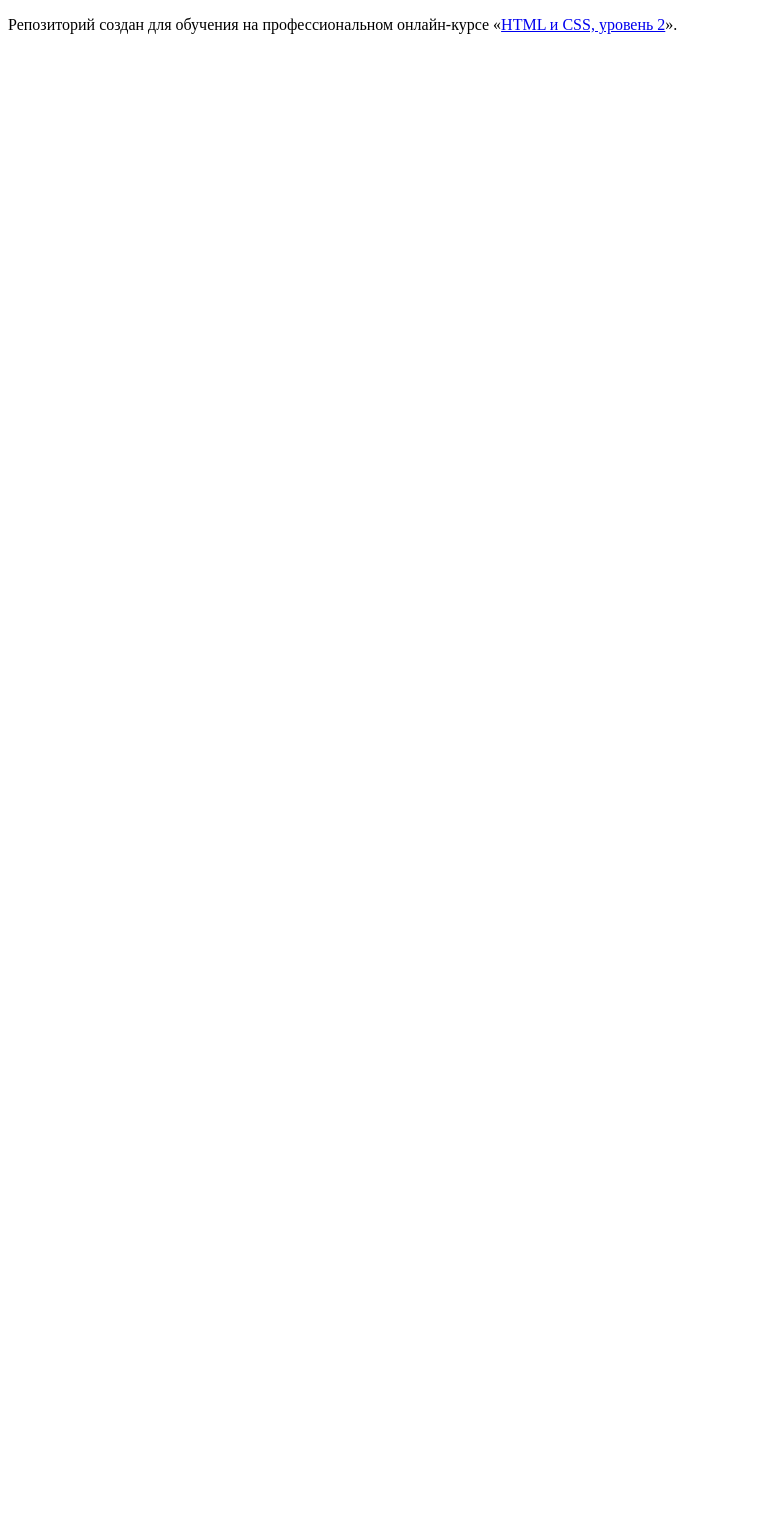
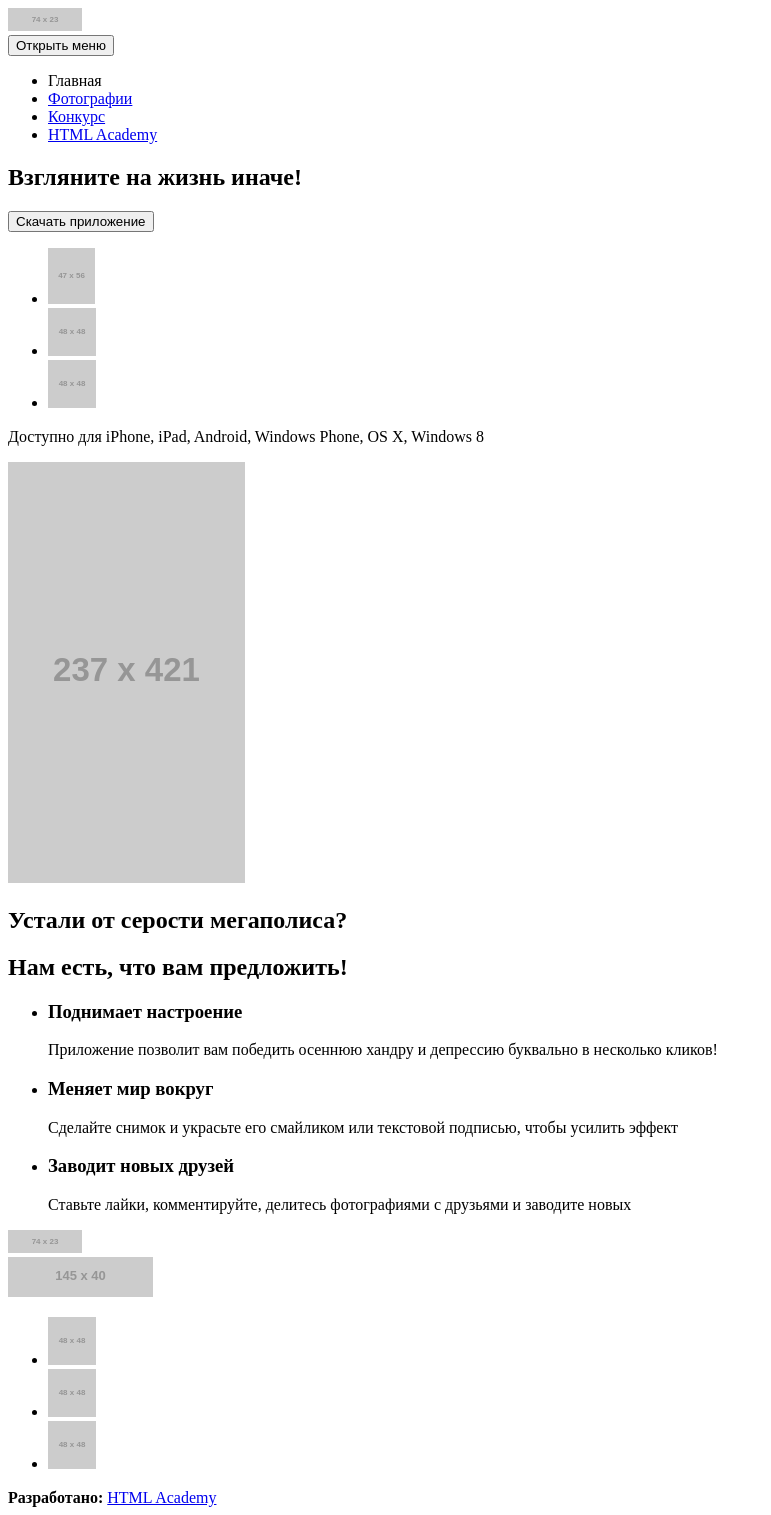
Before and after one commit to irrbd/326243-pink-20, a website: page source/index.html in a window 1280 px wide. Shown: the whole page, without its empty margins (0-771 px from the left). Before the commit the page ends 800 px from the top, so only its background shows below. Drawn offline with Linux system fonts and the light colour scheme; placeholder pictures from the web are drawn by us.

Commit message:
Добавлена базовая разметка для основных страниц

```diff
--- a/source/index.html
+++ b/source/index.html
@@ -1,12 +1,123 @@
 <!DOCTYPE html>
-<html lang="ru">
+<html class="page" lang="ru">
   <head>
     <meta charset="utf-8">
     <title>HTML Academy: Пинк</title>
   </head>
-  <body>
-
-    <p>Репозиторий создан для обучения на профессиональном онлайн‑курсе «<a href="https://htmlacademy.ru/intensive/adaptive">HTML и CSS, уровень 2</a>».</p>
-
+  <body class="page__body">
+    <header class="page-header">
+      <a class="page-header__logo">
+        <img src="https://via.placeholder.com/74x23" width="74" height="23" alt="Приложение «PINK»">
+      </a>
+      <nav class="main-nav">
+        <button class="main-nav__toggle" type="button">
+          <span class="visually-hidden">Открыть меню</span>
+        </button>
+        <ul class="main-nav__tab-list tab-list">
+          <li class="tab-list__item tab-list__item--active">
+            <a>
+              Главная
+            </a>
+          </li>
+          <li class="tab-list__item">
+            <a href="photo.html">
+              Фотографии
+            </a>
+          </li>
+          <li class="tab-list__item">
+            <a href="form.html">
+              Конкурс
+            </a>
+          </li>
+          <li class="tab-list__item">
+            <a href="#">
+              HTML Academy
+            </a>
+          </li>
+        </ul>
+      </nav>
+    </header>
+    <main class="page-main">
+      <section class="downloading">
+        <h1>Взгляните на жизнь иначе!</h1>
+        <button class="downloading__button" type="button">Скачать приложение</button>
+        <ul class="downloading__list">
+          <li class="downloading__item">
+            <a class="downloading__link downloading__link--apple" href="">
+              <img src="https://via.placeholder.com/47x56" width="47" height="56" alt="Apple">
+            </a>
+          </li>
+          <li class="downloading__item">
+            <a class="downloading__link downloading__link--andriod" href="">
+              <img src="https://via.placeholder.com/48x48" width="48" height="48" alt="Andriod">
+            </a>
+          </li>
+          <li class="downloading__item">
+            <a class="downloading__link downloading__link--windows" href="">
+              <img src="https://via.placeholder.com/48x48" width="48" height="48" alt="Windows">
+            </a>
+          </li>
+        </ul>
+        <p class="downloading__description">Доступно для iPhone, iPad, Android, Windows Phone, OS X, Windows 8</p>
+        <img src="https://via.placeholder.com/237x421" width="237" height="421" alt="Phone">
+      </section>
+      <section class="advantages">
+        <h2>Устали от серости мегаполиса?</h2>
+        <h2>Нам есть, что вам предложить!</h2>
+        <div class="advantages__wrapper slider">
+          <ul class="advantages__list slider__list">
+            <li class="advantages__item advantages__item--mood slider__item">
+              <h3 class="advantages__title">Поднимает настроение</h3>
+              <p class="advantages__description">Приложение позволит вам победить осеннюю хандру и депрессию буквально в несколько кликов!</p>
+            </li>
+            <li class="advantages__item advantages__item--changing slider__item">
+              <h3 class="advantages__title">Меняет мир вокруг</h3>
+              <p class="advantages__description">Сделайте снимок и украсьте его смайликом или текстовой подписью, чтобы усилить эффект</p>
+            </li>
+            <li class="advantages__item advantages__item--friends slider__item">
+              <h3 class="advantages__title">Заводит новых друзей</h3>
+              <p class="advantages__description">Ставьте лайки, комментируйте, делитесь фотографиями с друзьями и заводите новых</p>
+            </li>
+          </ul>
+          <img src="https://via.placeholder.com/74x23" width="74" height="23" alt="Приложение «PINK»">
+        </div>
+      </section>
+      <section class="reviews">
+      </section>
+      <section class="rates">
+      </section>
+      <section class="contacts">
+      </section>
+    </main>
+    <footer class="page-footer">
+      <div class="page-footer__wrapper">
+        <a class="page-footer__logo">
+          <img src="https://via.placeholder.com/145x40" width="145" height="40" alt="Приложение «PINK»">
+        </a>
+        <div class="page-footer__social social">
+          <ul class="social__list">
+            <li class="social__item">
+              <a class="social__link social__link--twitter" href="https://tw.com/htmlacademy">
+                <img src="https://via.placeholder.com/48x48" width="48" height="48" alt="Мы в Твиттере">
+              </a>
+            </li>
+            <li class="social__item">
+              <a class="social__link social__link--facebook" href="https://www.facebook.com/htmlacademy">
+                <img src="https://via.placeholder.com/48x48" width="48" height="48" alt="Мы в Фейсбуке">
+              </a>
+            </li>
+            <li class="social__item">
+              <a class="social__link social__link--youtube" href="https://www.facebook.com/htmlacademy">
+                <img src="https://via.placeholder.com/48x48" width="48" height="48" alt="Мы в Ютьюбе">
+              </a>
+            </li>
+          </ul>
+        </div>
+        <div class="page-footer__copyright copyright">
+          <b class="copyright__text">Разработано:</b>
+          <a class="copyright__link" href="https://htmlacademy.ru/intensive/adaptive">HTML Academy</a>
+        </div>
+      </div>
+    </footer>
   </body>
 </html>
```
Also changed, not shown: source/form.html (added, +76 -0 lines), source/photo.html (added, +180 -0 lines).
